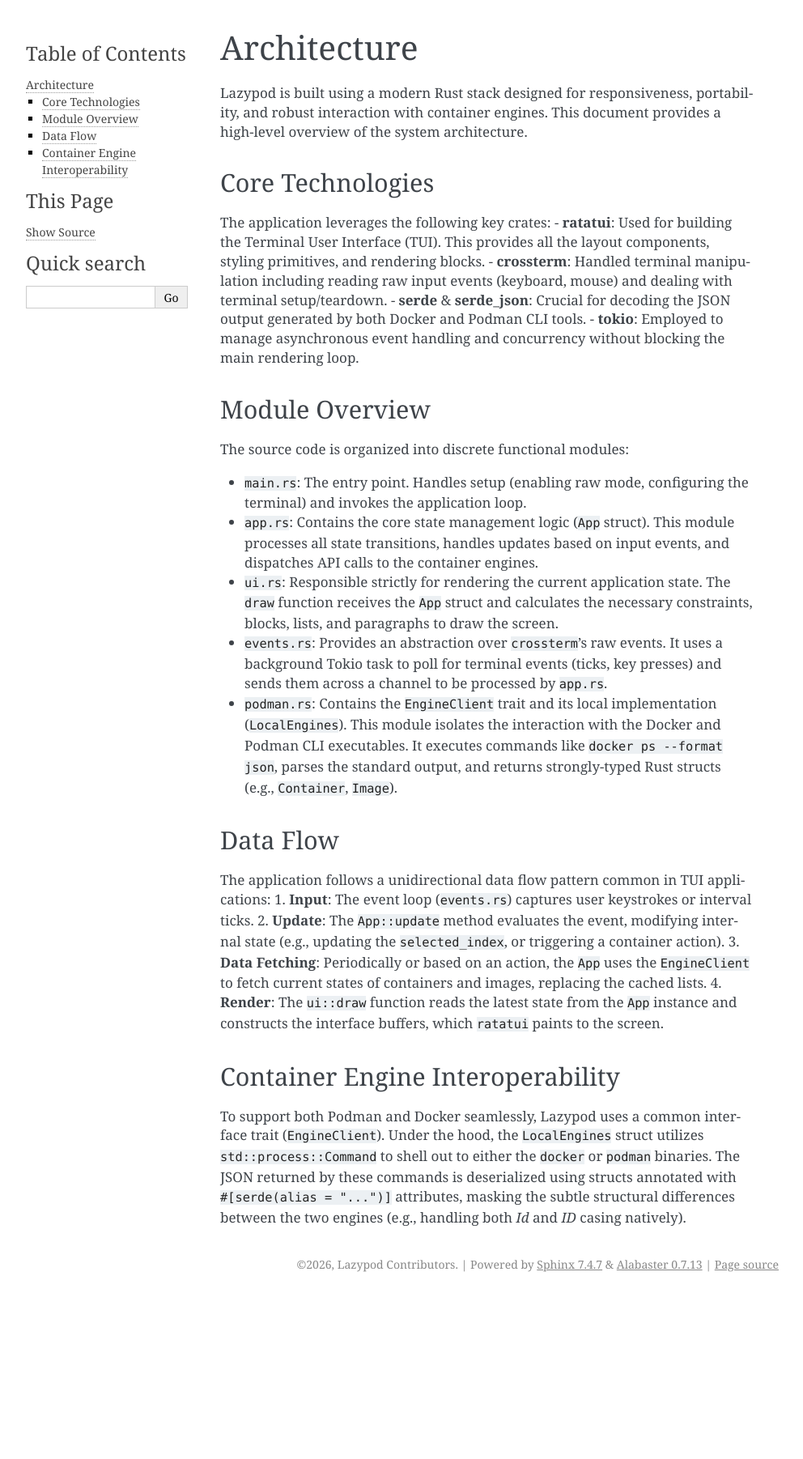
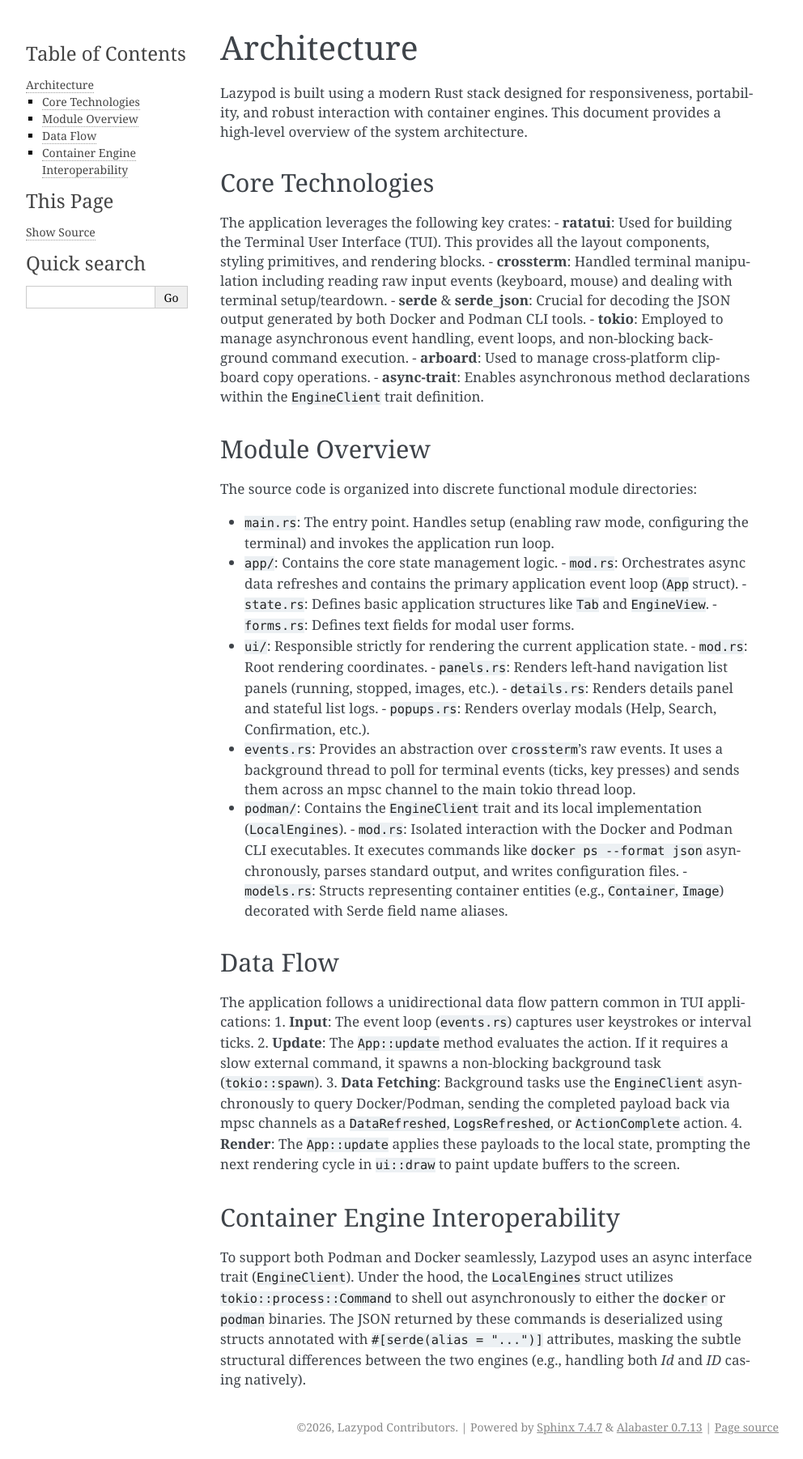
Before and after one commit to py-centric/lazypod, a Sphinx documentation site: the page built from docs/architecture.rst, in a window 1280 px wide. Shown: the whole page at 81% size, without its empty margins (148-1140 px from the left). Built offline with Sphinx 7.4.7, drawn with Linux system fonts in a browser that asks for light colours; before the commit the page ends 1601 px from its top, so only the background shows below that.

```diff
--- a/docs/architecture.rst
+++ b/docs/architecture.rst
@@ -9,26 +9,37 @@ The application leverages the following key crates:
 - **ratatui**: Used for building the Terminal User Interface (TUI). This provides all the layout components, styling primitives, and rendering blocks.
 - **crossterm**: Handled terminal manipulation including reading raw input events (keyboard, mouse) and dealing with terminal setup/teardown.
 - **serde** & **serde_json**: Crucial for decoding the JSON output generated by both Docker and Podman CLI tools.
-- **tokio**: Employed to manage asynchronous event handling and concurrency without blocking the main rendering loop.
+- **tokio**: Employed to manage asynchronous event handling, event loops, and non-blocking background command execution.
+- **arboard**: Used to manage cross-platform clipboard copy operations.
+- **async-trait**: Enables asynchronous method declarations within the ``EngineClient`` trait definition.
 
 Module Overview
 ---------------
-The source code is organized into discrete functional modules:
+The source code is organized into discrete functional module directories:
 
-- ``main.rs``: The entry point. Handles setup (enabling raw mode, configuring the terminal) and invokes the application loop.
-- ``app.rs``: Contains the core state management logic (``App`` struct). This module processes all state transitions, handles updates based on input events, and dispatches API calls to the container engines.
-- ``ui.rs``: Responsible strictly for rendering the current application state. The ``draw`` function receives the ``App`` struct and calculates the necessary constraints, blocks, lists, and paragraphs to draw the screen.
-- ``events.rs``: Provides an abstraction over ``crossterm``'s raw events. It uses a background Tokio task to poll for terminal events (ticks, key presses) and sends them across a channel to be processed by ``app.rs``.
-- ``podman.rs``: Contains the ``EngineClient`` trait and its local implementation (``LocalEngines``). This module isolates the interaction with the Docker and Podman CLI executables. It executes commands like ``docker ps --format json``, parses the standard output, and returns strongly-typed Rust structs (e.g., ``Container``, ``Image``).
+- ``main.rs``: The entry point. Handles setup (enabling raw mode, configuring the terminal) and invokes the application run loop.
+- ``app/``: Contains the core state management logic.
+  - ``mod.rs``: Orchestrates async data refreshes and contains the primary application event loop (``App`` struct).
+  - ``state.rs``: Defines basic application structures like ``Tab`` and ``EngineView``.
+  - ``forms.rs``: Defines text fields for modal user forms.
+- ``ui/``: Responsible strictly for rendering the current application state.
+  - ``mod.rs``: Root rendering coordinates.
+  - ``panels.rs``: Renders left-hand navigation list panels (running, stopped, images, etc.).
+  - ``details.rs``: Renders details panel and stateful list logs.
+  - ``popups.rs``: Renders overlay modals (Help, Search, Confirmation, etc.).
+- ``events.rs``: Provides an abstraction over ``crossterm``'s raw events. It uses a background thread to poll for terminal events (ticks, key presses) and sends them across an mpsc channel to the main tokio thread loop.
+- ``podman/``: Contains the ``EngineClient`` trait and its local implementation (``LocalEngines``).
+  - ``mod.rs``: Isolated interaction with the Docker and Podman CLI executables. It executes commands like ``docker ps --format json`` asynchronously, parses standard output, and writes configuration files.
+  - ``models.rs``: Structs representing container entities (e.g., ``Container``, ``Image``) decorated with Serde field name aliases.
 
 Data Flow
 ---------
 The application follows a unidirectional data flow pattern common in TUI applications:
 1. **Input**: The event loop (``events.rs``) captures user keystrokes or interval ticks.
-2. **Update**: The ``App::update`` method evaluates the event, modifying internal state (e.g., updating the ``selected_index``, or triggering a container action).
-3. **Data Fetching**: Periodically or based on an action, the ``App`` uses the ``EngineClient`` to fetch current states of containers and images, replacing the cached lists.
-4. **Render**: The ``ui::draw`` function reads the latest state from the ``App`` instance and constructs the interface buffers, which ``ratatui`` paints to the screen.
+2. **Update**: The ``App::update`` method evaluates the action. If it requires a slow external command, it spawns a non-blocking background task (``tokio::spawn``).
+3. **Data Fetching**: Background tasks use the ``EngineClient`` asynchronously to query Docker/Podman, sending the completed payload back via mpsc channels as a ``DataRefreshed``, ``LogsRefreshed``, or ``ActionComplete`` action.
+4. **Render**: The ``App::update`` applies these payloads to the local state, prompting the next rendering cycle in ``ui::draw`` to paint update buffers to the screen.
 
 Container Engine Interoperability
 ---------------------------------
-To support both Podman and Docker seamlessly, Lazypod uses a common interface trait (``EngineClient``). Under the hood, the ``LocalEngines`` struct utilizes ``std::process::Command`` to shell out to either the ``docker`` or ``podman`` binaries. The JSON returned by these commands is deserialized using structs annotated with ``#[serde(alias = "...")]`` attributes, masking the subtle structural differences between the two engines (e.g., handling both `Id` and `ID` casing natively).
+To support both Podman and Docker seamlessly, Lazypod uses an async interface trait (``EngineClient``). Under the hood, the ``LocalEngines`` struct utilizes ``tokio::process::Command`` to shell out asynchronously to either the ``docker`` or ``podman`` binaries. The JSON returned by these commands is deserialized using structs annotated with ``#[serde(alias = "...")]`` attributes, masking the subtle structural differences between the two engines (e.g., handling both `Id` and `ID` casing natively).
--- a/docs/features.rst
+++ b/docs/features.rst
@@ -22,7 +22,7 @@ Image Management
 
 Interactive Logs & Shell Execution
 ----------------------------------
-- **Embedded Logs**: View a live, scrollable embedded tail of the logs for the actively selected running or stopped container.
+- **Embedded Logs**: View a live, scrollable embedded log viewer for running or stopped containers. Navigate log lines individually and copy selected log lines directly to your system clipboard (using ``y`` or ``c``).
 - **Custom Exec Commands**: Spawn a temporary subprocess to execute any custom command inside a running container.
 - **Interactive Shell**: Drop immediately into a ``/bin/sh`` or ``/bin/bash`` shell on a running container without breaking your flow.
 
--- a/docs/installation.rst
+++ b/docs/installation.rst
@@ -5,7 +5,7 @@ Prerequisites
 -------------
 Before installing Lazypod, ensure you have the following installed on your system:
 
-- **Rust and Cargo**: The Rust toolchain is required to build the application from source. You can install it via `rustup <https://rustup.rs/>`_.
+- **Rust and Cargo**: The Rust toolchain is required to build the application from source. You can install it via `rustup <https://rustup.rs/>`_. The Minimum Supported Rust Version (MSRV) is 1.75.
 - **Docker or Podman**: At least one of these container engines must be installed and running. If both are installed, Lazypod can manage both simultaneously.
 
 Building from Source
```
Also changed, not shown: CONTRIBUTING.md (+1 -1 lines), docs/keybindings.rst (+21 -0 lines).
